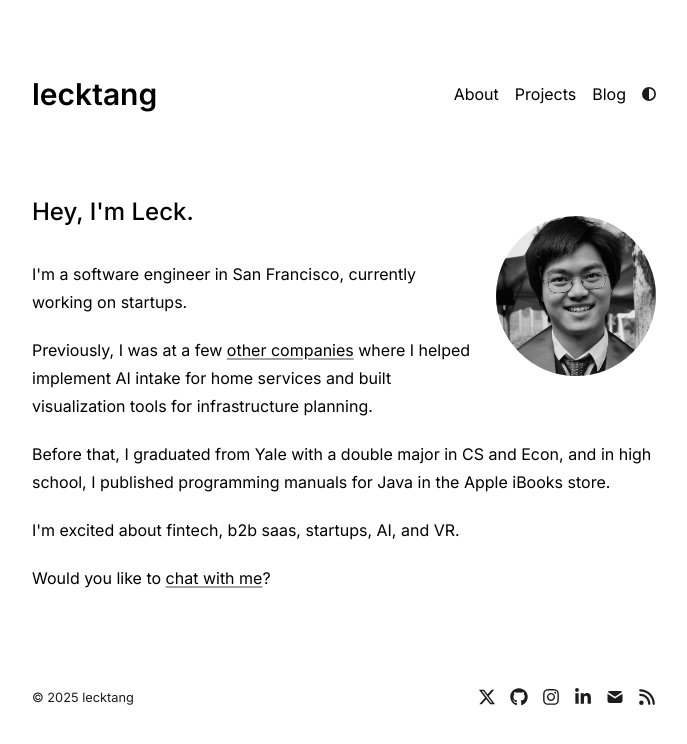
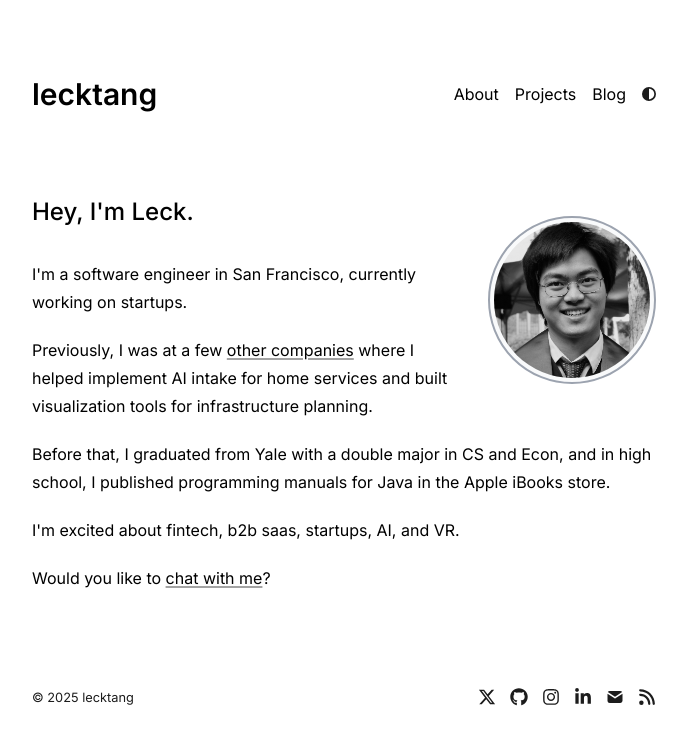
Before and after one commit to achrysaetos/portfolio-website, a Next.js app: page / in a window 1280 px wide. Shown: the top 744 px of the page, without its empty margins (296-983 px from the left). Built offline with nearby package versions, Linux system fonts and the light colour scheme.

Commit message:
add framer motion and animate headshot

```diff
--- a/app/page.tsx
+++ b/app/page.tsx
@@ -1,19 +1,62 @@
+"use client";
 import Image from "next/image";
 import { socialLinks } from "./config";
+import { motion, useAnimation } from "framer-motion";
 
 export default function Page() {
+  const controls = useAnimation();
+
+  const handleClick = async (e: React.MouseEvent<HTMLAnchorElement>) => {
+    e.preventDefault();
+
+    // 1. Fade out current image in place
+    await controls.start({
+      opacity: 0,
+      transition: { duration: 0.3 },
+    });
+
+    // 2. Instantly move image above (hidden) to prepare for drop-in
+    controls.set({
+      y: "-110%",
+    });
+
+    // 3. Animate image back down into place and fade in
+    await controls.start({
+      y: "0%",
+      opacity: 1,
+      transition: { type: "spring", stiffness: 120, damping: 14, duration: 0.6 },
+    });
+  };
+
   return (
     <section>
-      <a href={socialLinks.twitter} target="_blank">
+      <a
+        href={socialLinks.twitter}
+        target="_blank"
+        onClick={handleClick}
+        className="block lg:mt-5 mt-0 lg:mb-5 mb-10 mx-auto sm:float-right sm:ml-5 sm:mb-5 cursor-pointer"
+        style={{ width: 168, height: 168 }}
+      >
+        <motion.div
+          className="rounded-full border-2 border-gray-400 dark:border-gray-600 w-full h-full relative overflow-hidden bg-gray-50 dark:bg-gray-800 p-1"
+          whileHover={{ scale: 1.02 }}
+          transition={{ type: "spring", stiffness: 300, damping: 20 }}
+        >
+          <motion.div
+            initial={{ y: "0%", opacity: 1 }}
+            animate={controls}
+          >
             <Image
               src="/profile.png"
               alt="Profile photo"
-          className="rounded-full bg-gray-100 block lg:mt-5 mt-0 lg:mb-5 mb-10 mx-auto sm:float-right sm:ml-5 sm:mb-5 grayscale hover:grayscale-0"
+              className="rounded-full bg-gray-100 block grayscale hover:grayscale-0 w-full h-full"
               unoptimized
               width={160}
               height={160}
               priority
             />
+          </motion.div>
+        </motion.div>
       </a>
       <h1 className="mb-8 text-2xl font-medium">
         Hey, I'm Leck.
--- a/package.json
+++ b/package.json
@@ -13,6 +13,7 @@
     "@vercel/analytics": "^1.4.1",
     "@vercel/speed-insights": "^1.1.0",
     "feed": "^4.2.2",
+    "framer-motion": "^12.12.1",
     "katex": "^0.16.20",
     "next": "^15.1.4",
     "next-mdx-remote": "^5.0.0",
```
Also changed, not shown: 1 other file (tests, documents, lock files or other folders). Lines whose indentation alone changed are shown as unchanged.
